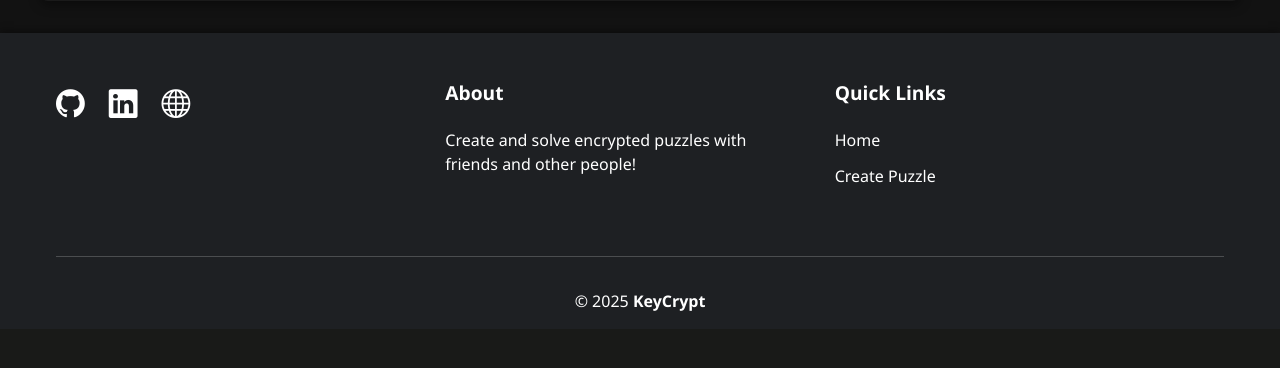
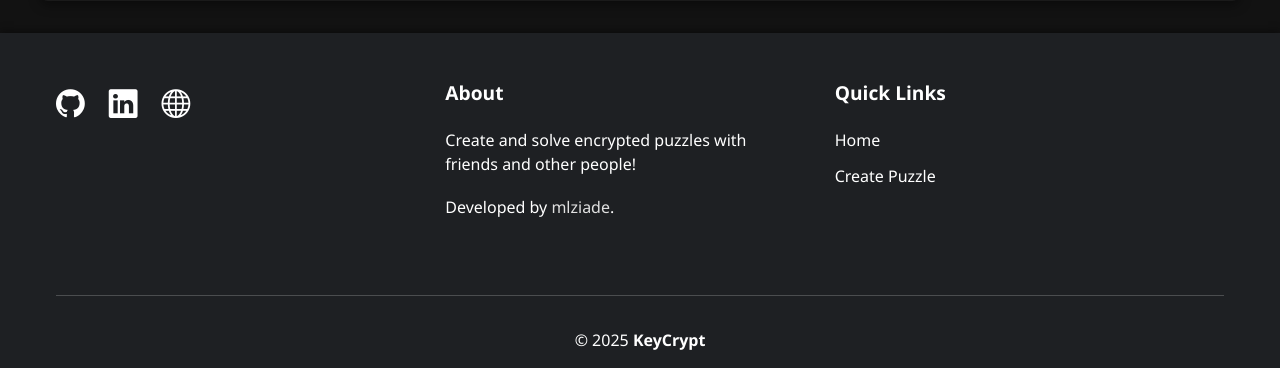
Before and after one commit to mlziade/keycrypt, a Django app: page / in a window 1280 px wide. Shown: the part 1027-1395 px from the top of the page. Before the commit the page ends 1338 px from the top, so only its background shows below. Run offline with Django 5.2, Linux system fonts and the light colour scheme; some libraries are stand-ins or nearby versions.

Commit message:
Add animated link style and developer credit in footer

```diff
--- a/static/base.css
+++ b/static/base.css
@@ -222,6 +222,36 @@ input, select, textarea {
     border-color: #333;
 }
 
+.animated-link {
+    color: var(--light-color);
+    text-decoration: none;
+    font-weight: 500;
+    transition: color 0.3s ease;
+    padding: 0.2rem 0;
+    position: relative;
+    display: inline-block;
+}
+
+.animated-link:hover {
+    color: var(--accent-color);
+    text-decoration: none;
+}
+
+.animated-link::after {
+    content: '';
+    position: absolute;
+    width: 0;
+    height: 2px;
+    bottom: 0;
+    left: 0;
+    background-color: var(--accent-color);
+    transition: width 0.3s ease;
+}
+
+.animated-link:hover::after {
+    width: 100%;
+}
+
 @media (max-width: 768px) {
     .navbar {
         flex-direction: column;
--- a/templates/base.html
+++ b/templates/base.html
@@ -72,6 +72,7 @@
                 <div class="footer-column">
                     <h4>About</h4>
                     <p>Create and solve encrypted puzzles with friends and other people!</p>
+                    <p>Developed by <a href="https://mlziade.com.br" target="_blank" class="animated-link">mlziade</a>.</p>
                 </div>
 
                 <div class="footer-column">
```
